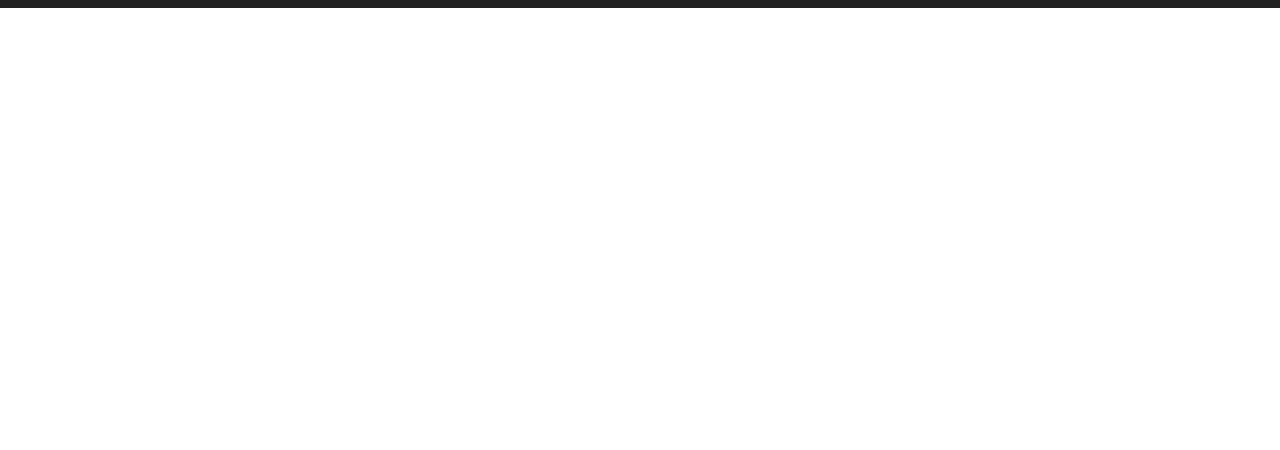
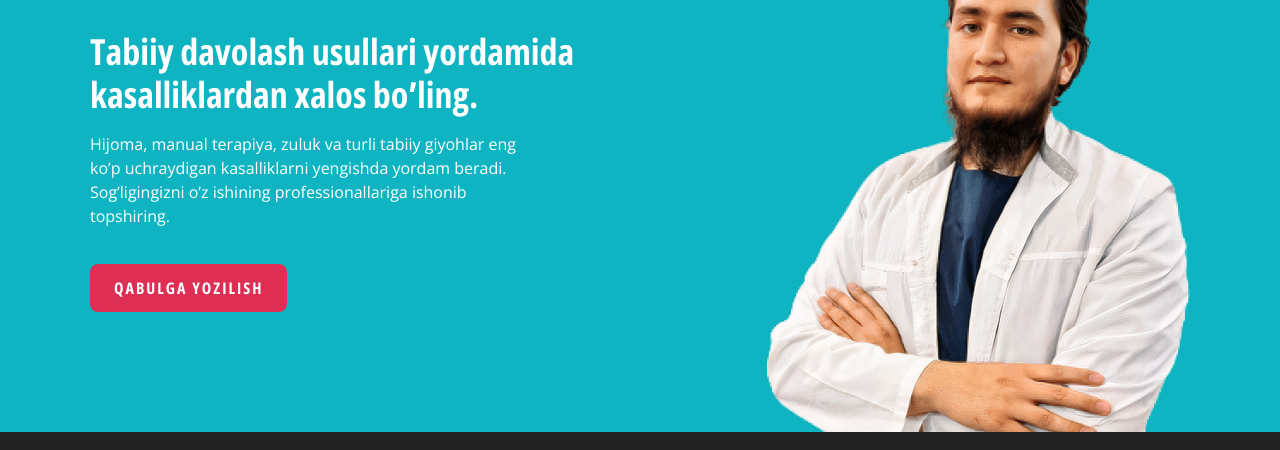
Before and after one commit to dhpcode/ansormed25, a plain HTML site: page index.html in a window 1280 px wide. Shown: the part 188-638 px from the top of the page. Drawn offline with Linux system fonts and the light colour scheme.

Commit message:
Add hero section and styles

```diff
--- a/css/styles.css
+++ b/css/styles.css
@@ -65,10 +65,10 @@ body {
   color: #444;
 }
 
-*:focus {
+/* *:focus {
   outline: 2px dotted #de2e54;
   outline-offset: 2px;
-}
+} */
 
 /* CONTAINER */
 
@@ -201,6 +201,54 @@ header {
   opacity: 0.6;
 }
 
+.main-link-solid:hover {
+  background-color: rgba(222, 46, 84, 0.8);
+  border-color: transparent;
+  color: #fff;
+}
+
+.main-link-solid:active {
+  background-color: rgba(222, 46, 84, 0.6);
+  opacity: 1;
+}
+
+/* MAIN-CONTENT */
+.main {}
+
+/* Hero section */
+.hero {
+  background-color: #0eb4c1;
+  color: #fff;
+}
+.hero-container {
+  display: flex;
+  justify-content: space-between;
+}
+
+.hero-content {
+  padding: 120px 0;
+  width: 500px;
+}
+
+.hero-heading {
+  font-family: "Open Sans Condensed", "Open Sans", Arial, sans-serif;
+  font-size: 36px;
+  line-height: 1.2;
+  margin-top: 0;
+  margin-bottom: 16px;
+}
+
+.hero-text {
+  width: 440px;
+  margin-top: 0;
+  margin-bottom: 36px;
+}
+
+.main-link {}
+
+.hero-img {
+  align-self: flex-end;
+}
 
 
 /* SITE-FOOTER */
--- a/index.html
+++ b/index.html
@@ -35,6 +35,24 @@
     </div>
   </header>
 
+  <!-- MAIN-CONTENT -->
+  <main class="main">
+    <section class="hero">
+      <div class="container hero-container">
+        <div class="hero-content">
+          <h2 class="hero-heading">Tabiiy davolash usullari yordamida kasalliklardan xalos bo’ling.
+          </h2>
+          <p class="hero-text">Hijoma, manual terapiya, zuluk va turli tabiiy giyohlar eng ko’p uchraydigan
+            kasalliklarni yengishda yordam beradi. Sog’ligingizni o’z ishining professionallariga ishonib topshiring.
+          </p>
+          <a href="#" class="main-link main-link-solid">Qabulga yozilish</a>
+        </div>
+        <img class="hero-img" src="img/hero-img.png" alt="Vrach rasmi" width="423" height="504"
+          srcset="img/hero-img.png 1x, img/hero-img@2x.png 2x">
+      </div>
+
+    </section>
+  </main>
 
   <!-- SITE-FOOTER -->
   <footer class="site-footer">
```
